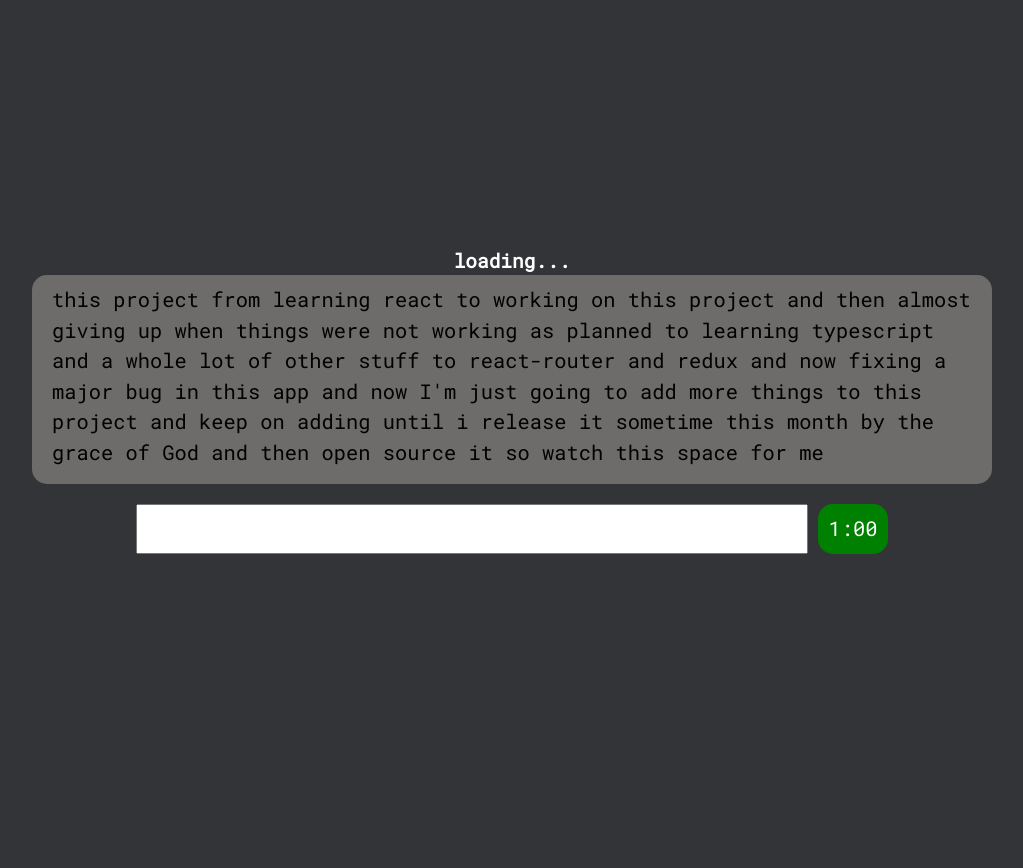
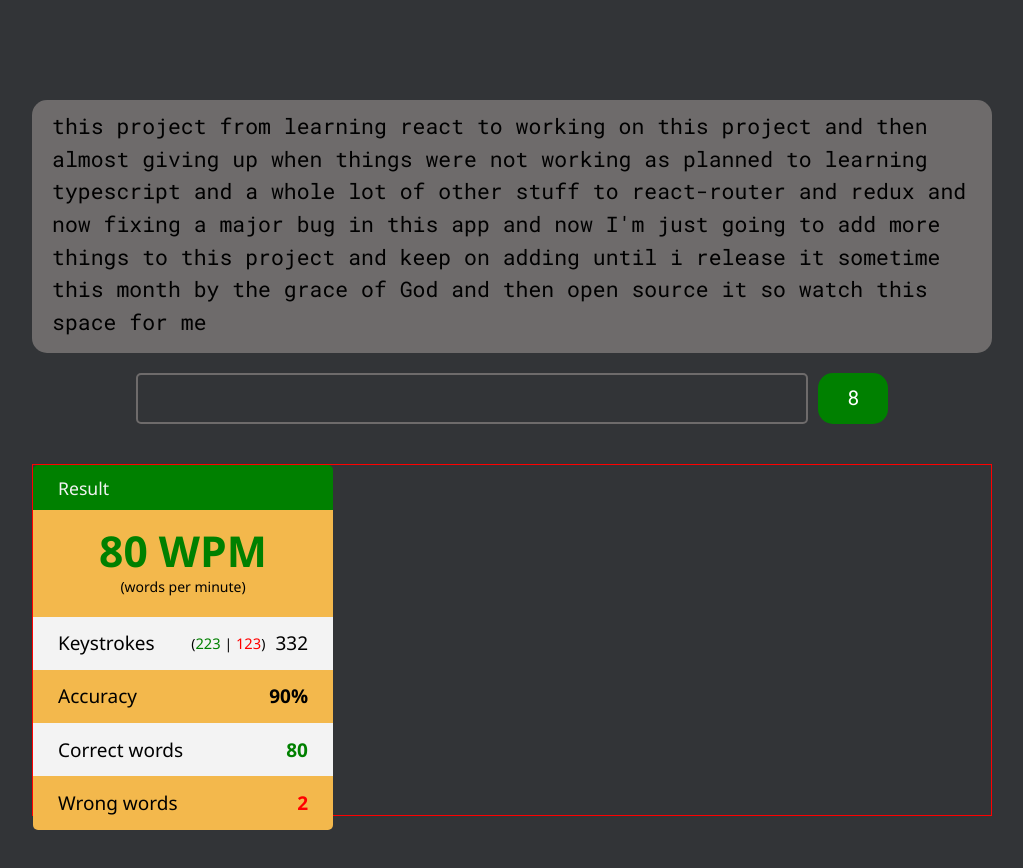
Before and after one commit to eroblaze/wpmonster, a React (Create React App) app: page / in a window 1280 px wide. Shown: the top 868 px of the page, without its empty margins (128-1151 px from the left). Before the commit the page ends 800 px from the top, so only its background shows below. Built offline with nearby package versions, Linux system fonts and the light colour scheme.

Commit message:
added the cover component and the resultSection component

```diff
--- a/src/App.css
+++ b/src/App.css
@@ -9,13 +9,12 @@
   font-size: 1.05em;
   color: black;
 }
+html,
 body {
-  width: 100vw;
-  height: 100vh;
-  display: flex;
-  align-items: center;
-  justify-content: center;
-  flex-direction: column;
+  width: 100%;
+  height: 100%;
+}
+body {
   background-color: #323437;
   font-family: "Roboto Mono", monospace;
   line-height: 1.5;
@@ -23,18 +22,19 @@
 #root {
   width: 75%;
   height: 100%;
-  display: flex;
-  align-items: center;
-  justify-content: center;
-  flex-direction: column;
+  margin: auto;
 }
+
 .words {
+  margin-top: 100px;
+  position: relative;
   background-color: #6e6b6b;
-  min-height: 50px;
   width: 100%;
-  padding: 10px 20px 15px 20px;
   border-radius: 15px;
   overflow: hidden;
+}
+.output {
+  padding: 10px 20px 15px 20px;
 }
 
 div[class="input"] {
@@ -46,10 +46,13 @@
 }
 .input > input {
   width: 70%;
-  padding: 10px;
+  padding: 5px 10px 5px 10px;
   outline: none;
-  color: black;
+  color: white;
   margin-right: 10px;
+  border: 2px solid #6e6b6b;
+  background-color: #323437;
+  border-radius: 5px;
 }
 #timer {
   /* border: 1px solid red; */
@@ -61,3 +64,16 @@
   display: grid;
   place-content: center;
 }
+.output-sibling {
+  position: absolute;
+  width: 100%;
+  height: 100%;
+  background-color: #1c1d1f;
+  transition: all 2s ease;
+  display: flex;
+  align-items: center;
+  justify-content: center;
+}
+.to-restart > h2 {
+  color: white;
+}
--- /dev/null
+++ b/src/Components/Cover/Cover.tsx
@@ -0,0 +1,30 @@
+import React, { useContext, useEffect, useState } from "react";
+import Spinner from "../Spinner/Spinner";
+import { TypeContext } from "../Type/Type";
+
+const howToRestart = () => {
+  return (
+    <div className="to-restart">
+      <h2>
+        Press <code style={{ color: "#f3f3f3" }}>f5</code> to restart
+      </h2>
+    </div>
+  );
+};
+
+const Cover = () => {
+  let [show, setShow] = useState(false);
+  let { modalIsOpen } = useContext(TypeContext);
+
+  useEffect(() => {
+    if (!show && modalIsOpen) {
+      setShow(true);
+    }
+  }, [modalIsOpen]);
+
+  return (
+    <div className="output-sibling">{!show ? <Spinner /> : howToRestart()}</div>
+  );
+};
+
+export default Cover;
--- a/src/Components/Div/WordsDiv.tsx
+++ b/src/Components/Div/WordsDiv.tsx
@@ -1,4 +1,7 @@
 import React, { useContext } from "react";
+
+import Cover from "../Cover/Cover";
+
 import { TypeContext } from "../Type/Type";
 import { AppCont } from "../../App";
 
@@ -28,7 +31,8 @@
 
   return (
     <div data-testid="words-div" className="words">
-      {output}
+      {isOver && <Cover />}
+      <div className="output">{output}</div>
     </div>
   );
 };
--- a/src/Components/Modal/Modal.tsx
+++ b/src/Components/Modal/Modal.tsx
@@ -25,7 +25,7 @@
         <div className="result-inner-div">
           Result
           {setModalIsOpen && (
-            <button onClick={() => setModalIsOpen(!modalIsOpen)}>x</button>
+            <button onClick={() => setModalIsOpen(false)}>x</button>
           )}
         </div>
       </div>
--- a/src/Components/Modal/ModalStyle.css
+++ b/src/Components/Modal/ModalStyle.css
@@ -1,4 +1,7 @@
 .result-div {
+  font-family: "Segoe UI", Tahoma, Geneva, Verdana, sans-serif;
+  line-height: normal;
+  font-size: initial;
   height: 350px;
   width: 300px;
   border-radius: 5px;
--- a/src/Components/ResultModal/ResultModal.css
+++ b/src/Components/ResultModal/ResultModal.css
@@ -7,13 +7,10 @@
   z-index: 1;
 }
 .modal-bg {
-  font-size: initial;
   position: absolute;
   display: grid;
   place-content: center;
   width: 100%;
   height: 100%;
   z-index: 2;
-  font-family: "Segoe UI", Tahoma, Geneva, Verdana, sans-serif;
-  line-height: normal;
 }
--- /dev/null
+++ b/src/Components/ResultSection/ResultSection.css
@@ -0,0 +1,4 @@
+.result-section {
+  border: 1px solid red;
+  margin-top: 40px;
+}
--- /dev/null
+++ b/src/Components/ResultSection/ResultSection.tsx
@@ -0,0 +1,21 @@
+import React from "react";
+import Modal from "../Modal/Modal";
+import "./ResultSection.css";
+
+const ResultSection = () => {
+  return (
+    <div className="result-section">
+      <Modal
+        WPM={80}
+        accuracy={90}
+        correctChars={223}
+        correctWords={80}
+        totalCharTyped={332}
+        wrongChars={123}
+        wrongWords={2}
+      />
+    </div>
+  );
+};
+
+export default ResultSection;
--- a/src/Components/Timer/Timer.tsx
+++ b/src/Components/Timer/Timer.tsx
@@ -1,18 +1,14 @@
 import React, { useContext } from "react";
 
-import Spinner from "../Spinner/Spinner";
-
 import { TypeContext } from "../Type/Type";
-import { AppCont } from "../../App";
 
 const Timer = () => {
   let { time } = useContext(TypeContext);
-  const { isOver } = useContext(AppCont);
+  time = time === 60 ? "1:00" : time;
 
-  time = time === 60 ? "1:00" : time;
   return (
     <span id="timer" style={{ color: "white" }}>
-      {isOver ? <Spinner /> : time}
+      {time}
     </span>
   );
 };
--- a/src/Components/Type/Type.tsx
+++ b/src/Components/Type/Type.tsx
@@ -6,6 +6,7 @@
 import Input from "../Input/InputField";
 import Timer from "../Timer/Timer";
 import ResultModal from "../ResultModal/ResultModal";
+import ResultSection from "../ResultSection/ResultSection";
 // Helpers
 import generateWpm from "../../Helpers/Generate_wpm";
 import {
@@ -53,7 +54,7 @@
 
   const [colorId, setColor] = useState<TColor>({} as TColor);
 
-  const [time, setTime] = useState<number>(60);
+  const [time, setTime] = useState<number>(8);
 
   const [modalIsOpen, setModalIsOpen] = useState(false);
 
@@ -82,7 +83,8 @@
       console.log("Time is up!", time);
 
       setIsOver(true); // Game over
-      setModalIsOpen(true); // For the Modal Result
+      setUserIn(""); // Clear the input field
+      setTimeout(() => setModalIsOpen(true), 2000); // For the Modal Result
       // To generate the wpm
       setResults(generateWpm(1, pastColor));
     }
@@ -306,7 +308,8 @@
     if (e.type === "change") {
       char = e.nativeEvent.data;
       // To prevent a user from typing while pressing the ctrl key
-      if (!isWrong) {
+      // And to prevent whatever is typed from being process after the time is over
+      if (!isWrong && !isOver) {
         value = e.target.value;
 
         if (!timeHasStarted) {
@@ -331,8 +334,6 @@
   };
   // end main function
 
-  const msg = (ms: string) => <h1 style={{ color: "white" }}>{ms}</h1>;
-
   return (
     <>
       <TypeContext.Provider
@@ -343,10 +344,9 @@
           onInput: handleUserInput,
           time,
           results,
+          modalIsOpen: modalIsOpen,
         }}
       >
-        {isOver && msg("Done it worked")}
-        {!isOver && msg("loading...")}
         {modalIsOpen && (
           <ResultModal
             modalIsOpen={modalIsOpen}
@@ -358,6 +358,7 @@
           <Input />
           <Timer />
         </div>
+        <ResultSection />
       </TypeContext.Provider>
     </>
   );
--- a/src/Components/Type/TypeTypes.ts
+++ b/src/Components/Type/TypeTypes.ts
@@ -35,4 +35,5 @@
   onInput: (e: TInputEvent) => void;
   time: number | string;
   results?: ResultInterface | null;
+  modalIsOpen?: boolean;
 };
```
